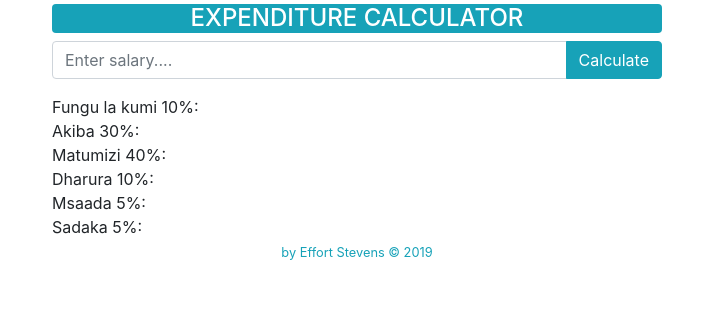
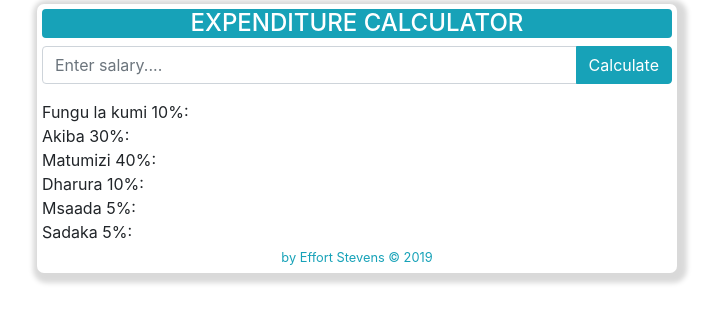
Before and after one commit to effortsteven/expenditure_app, a plain HTML site: page index.html in a window 1280 px wide. Shown: the whole page, without its empty margins (283-1002 px from the left). Drawn offline with nearby package versions, Linux system fonts and the light colour scheme.

Commit message:
first commit

```diff
--- a/index.html
+++ b/index.html
@@ -21,7 +21,7 @@
 </head>
 
 <body>
-    <div class="col-xs-12 col-md-6 container mt-1" >
+    <div class="col-xs-12 col-md-6 container mt-1"  style="box-shadow: 3px 3px 5px 7px rgba(0,0,0,.15); border-radius:7px; padding:5px">
         <h4 class="text-center bg-info" style="background: ; color:white; border-radius:4px; text-transform: uppercase">Expenditure Calculator</h4>
 
         <div class="input-group mb-3">
```
